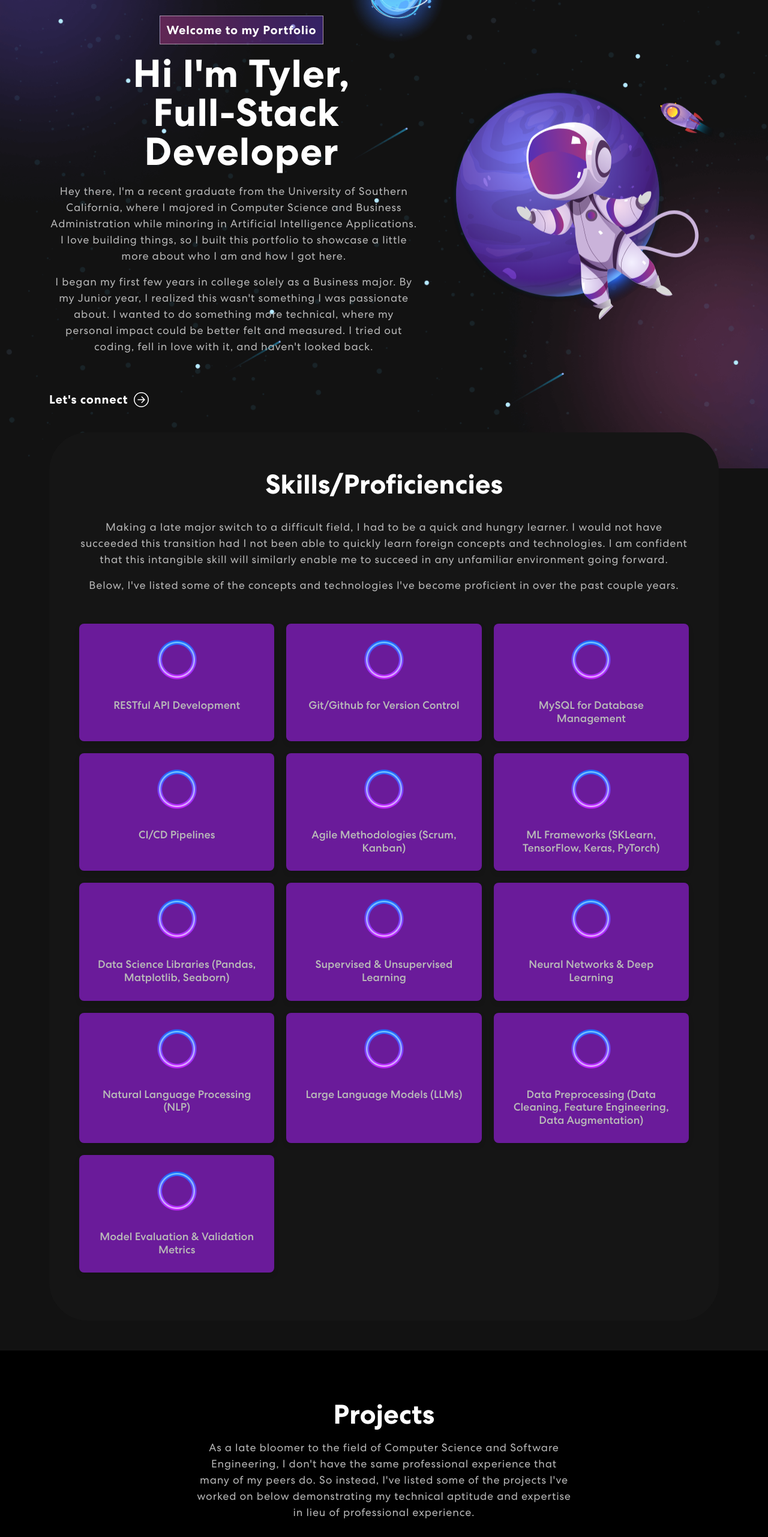
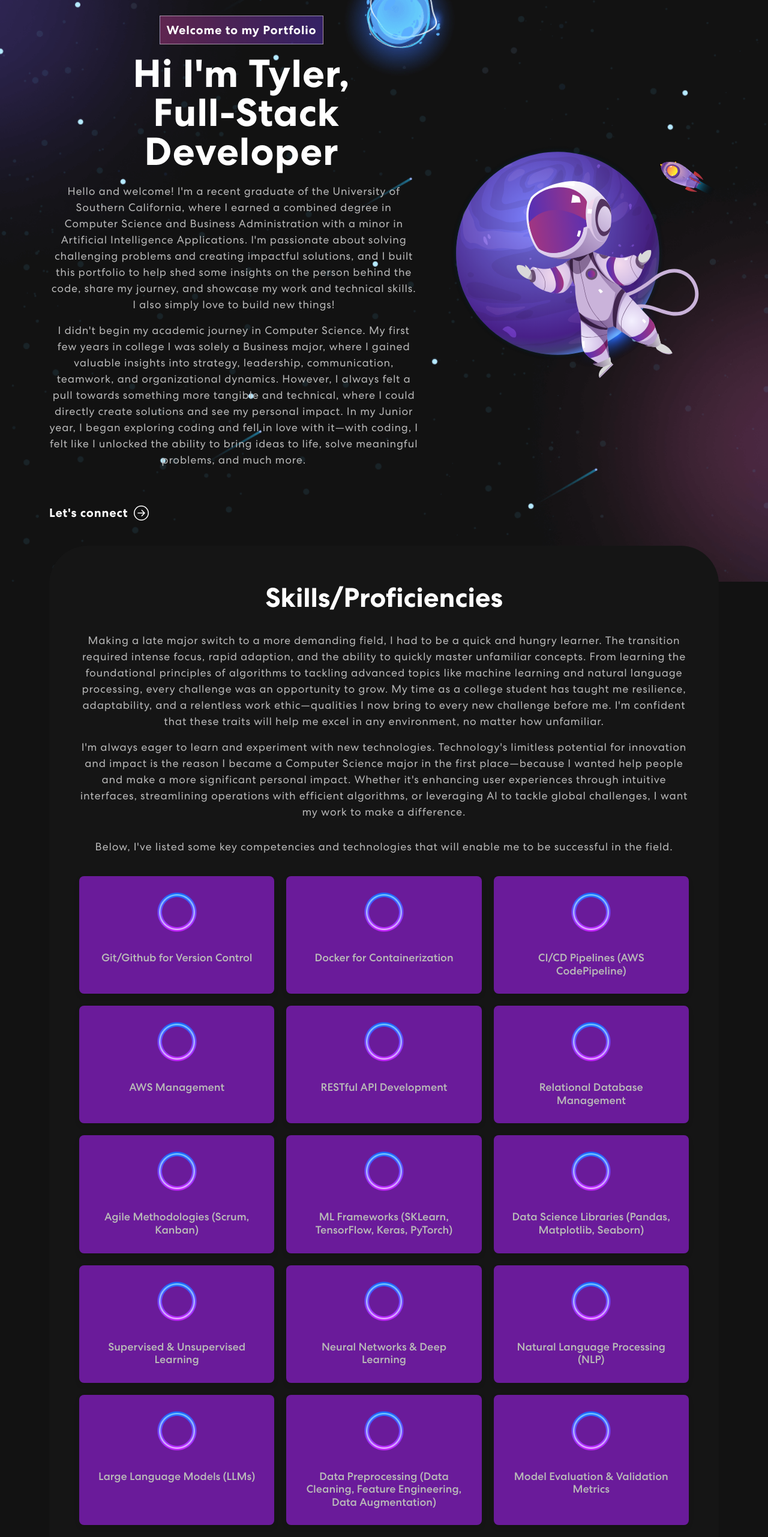
Before and after one commit to tylerkuang/personal-portfolio, a React (Create React App) app: page / in a window 1280 px wide. Shown: the part 234-2797 px from the top of the page at 60% size. Built offline with nearby package versions, Linux system fonts and the light colour scheme; no server answers.

Commit message:
update narrative

```diff
--- a/src/App.css
+++ b/src/App.css
@@ -410,15 +410,18 @@ nav.navbar .navbar-toggler[aria-expanded="true"] .navbar-toggler-icon {
 	font-size: 45px;
 	font-weight: 700;
   text-align: center;
+  margin-bottom: 2%;
 }
 .project p {
   color: #B8B8B8;
   font-size: 18px;
   letter-spacing: 0.8px;
   line-height: 1.5em;
-  margin: 14px auto 30px auto;
+  margin-left: 4%;
+  margin-right: 4%;
+  margin-bottom: 2%;
   text-align: center;
-  width: 56%;
+  /* width: 90%; */
 }
 .project .nav.nav-pills {
   width: 72%;
--- a/src/components/Banner.js
+++ b/src/components/Banner.js
@@ -50,8 +50,14 @@ export const Banner = () => {
                     <Col xs={12} md={6} xl={7}>
                         <span className="tagline">Welcome to my Portfolio</span>
                         <h1>{`Hi I'm Tyler,`}<br></br><span className="wrap">&nbsp;{text}</span></h1>
-                        <p>Hey there, I'm a recent graduate from the University of Southern California, where I majored in Computer Science and Business Administration while minoring in Artificial Intelligence Applications. I love building things, so I built this portfolio to showcase a little more about who I am and how I got here. </p>
-                        <p>I began my first few years in college solely as a Business major. By my Junior year, I realized this wasn't something I was passionate about. I wanted to do something more technical, where my personal impact could be better felt and measured. I tried out coding, fell in love with it, and haven't looked back.</p>
+                        <p>
+                            Hello and welcome! I'm a recent graduate of the University of Southern California, where I earned a combined degree in Computer Science and Business Administration with a minor in Artificial Intelligence Applications. I'm passionate about solving challenging problems and creating impactful solutions, and I built this portfolio to help shed some insights on the person behind the code, share my journey, and showcase my work and technical skills. I also simply love to build new things!
+                        </p>
+                        <p>
+                            I didn't begin my academic journey in Computer Science. My first few years in college I was solely a Business major, where I gained valuable insights into strategy, leadership, communication, teamwork, and organizational dynamics. However, I always felt a pull towards something more tangible and technical, where I could directly create solutions and see my personal impact. In my Junior year, I began exploring coding and fell in love with it—with coding, I felt like I unlocked the ability to bring ideas to life, solve meaningful problems, and much more.
+                        </p>
+                        {/* <p>Hey there, I'm a recent graduate from the University of Southern California, where I majored in Computer Science and Business Administration while minoring in Artificial Intelligence Applications. I love building things, so I built this portfolio to showcase a little more about who I am and how I got here. </p>
+                        <p>I began my first few years in college solely as a Business major. By my Junior year, I realized this wasn't something I was passionate about. I wanted to do something more technical, where my personal impact could be better felt and measured. I tried out coding, fell in love with it, and haven't looked back.</p> */}
                         <button onClick={() => window.location.href='#connect'}>Let's connect <ArrowRightCircle size={25} /></button>
                     </Col>
                     <Col xs={12} md={6} xl={5}>
--- a/src/components/Projects.js
+++ b/src/components/Projects.js
@@ -47,7 +47,7 @@ export const Projects = () => {
       title: "Personal Website",
       description: "",
       languages: "Languages: Javascript",
-      frameworks: "Frameworks: React, Node.js",
+      frameworks: "Frameworks/Technologies: React, Node.js, AWS, SendGrid API",
       imgUrl: websiteImg,
     },
     {
@@ -144,7 +144,12 @@ export const Projects = () => {
               {({ isVisible }) =>
               <div className={isVisible ? "animate__animated animate__fadeIn": ""}>
                 <h2>Projects</h2>
-                <p>As a late bloomer to the field of Computer Science and Software Engineering, I don't have the same professional experience that many of my peers do. So instead, I've listed some of the projects I've worked on below demonstrating my technical aptitude and expertise in lieu of professional experience.</p>
+                <p>
+                  Beyond the coursework, I've honed my problem-solving skills through hands-on projects, from designing web applications to developing AI-driven solutions. These projects reflect not only my technical expertise, but also my ability to learn, adapt, and think creatively. Each project is a testament to the skills I've developed and the kind of challenges I thrive on solving. While I may not have extensive professional experience yet, I view every obstacle as an opportunity to learn and contribute, and I'm confident in my ability to deliver results.
+                </p>
+                <p>
+                  Looking ahead, I'm excited to join a team where I can apply my skills, continue to grow, and contribute to meaningful projects. My journey so far has taught me that grit, passion, and the willingness to embrace challenges are my greatest assets. I look forward to bringing those qualities to my future role and making a lasting impact.
+                </p>
                 <Tab.Container id="projects-tabs" defaultActiveKey="first">
                   <Nav variant="pills" className="nav-pills mb-5 justify-content-center align-items-center" id="pills-tab">
                     <Nav.Item>
--- a/src/components/Skills.js
+++ b/src/components/Skills.js
@@ -36,24 +36,39 @@ export const Skills = () => {
                     <div className="col-12">
                         <div className="skill-bx wow zoomIn">
                             <h2>Skills/Proficiencies</h2>
-                            <p className="top">Making a late major switch to a difficult field, I had to be a quick and hungry learner. I would not have succeeded this transition had I not been able to quickly learn foreign concepts and technologies. I am confident that this intangible skill will similarly enable me to succeed in any unfamiliar environment going forward.</p>
-                            <p className="bottom">Below, I've listed some of the concepts and technologies I've become proficient in over the past couple years.</p>
+                            <p className="top">
+                                Making a late major switch to a more demanding field, I had to be a quick and hungry learner. The transition required intense focus, rapid adaption, and the ability to quickly master unfamiliar concepts. From learning the foundational principles of algorithms to tackling advanced topics like machine learning and natural language processing, every challenge was an opportunity to grow. My time as a college student has taught me resilience, adaptability, and a relentless work ethic—qualities I now bring to every new challenge before me. I'm confident that these traits will help me excel in any environment, no matter how unfamiliar.
+                            </p>
+                            <p className="bottom">
+                                I'm always eager to learn and experiment with new technologies. Technology's limitless potential for innovation and impact is the reason I became a Computer Science major in the first place—because I wanted help people and make a more significant personal impact. Whether it's enhancing user experiences through intuitive interfaces, streamlining operations with efficient algorithms, or leveraging AI to tackle global challenges, I want my work to make a difference.
+                            </p>
+                            <p>
+                                Below, I've listed some key competencies and technologies that will enable me to be successful in the field.
+                            </p>
                             <div className="grid-container">
+                                <div className="grid-item">
+                                    <img src={meter1} alt="Image" />
+                                    <h5>Git/Github for Version Control</h5>
+                                </div>
+                                <div className="grid-item">
+                                    <img src={meter1} alt="Image" />
+                                    <h5>Docker for Containerization</h5>
+                                </div>
+                                <div className="grid-item">
+                                    <img src={meter1} alt="Image" />
+                                    <h5>CI/CD Pipelines (AWS CodePipeline)</h5>
+                                </div>
+                                <div className="grid-item">
+                                    <img src={meter1} alt="Image" />
+                                    <h5>AWS Management</h5>
+                                </div>
                                 <div className="grid-item">
                                     <img src={meter1} alt="Image" />
                                     <h5>RESTful API Development</h5>
                                 </div>
                                 <div className="grid-item">
                                     <img src={meter1} alt="Image" />
-                                    <h5>Git/Github for Version Control</h5>
-                                </div>
-                                <div className="grid-item">
-                                    <img src={meter1} alt="Image" />
-                                    <h5>MySQL for Database Management</h5>
-                                </div>
-                                <div className="grid-item">
-                                    <img src={meter1} alt="Image" />
-                                    <h5>CI/CD Pipelines</h5>
+                                    <h5>Relational Database Management</h5>
                                 </div>
                                 <div className="grid-item">
                                     <img src={meter1} alt="Image" />
```
